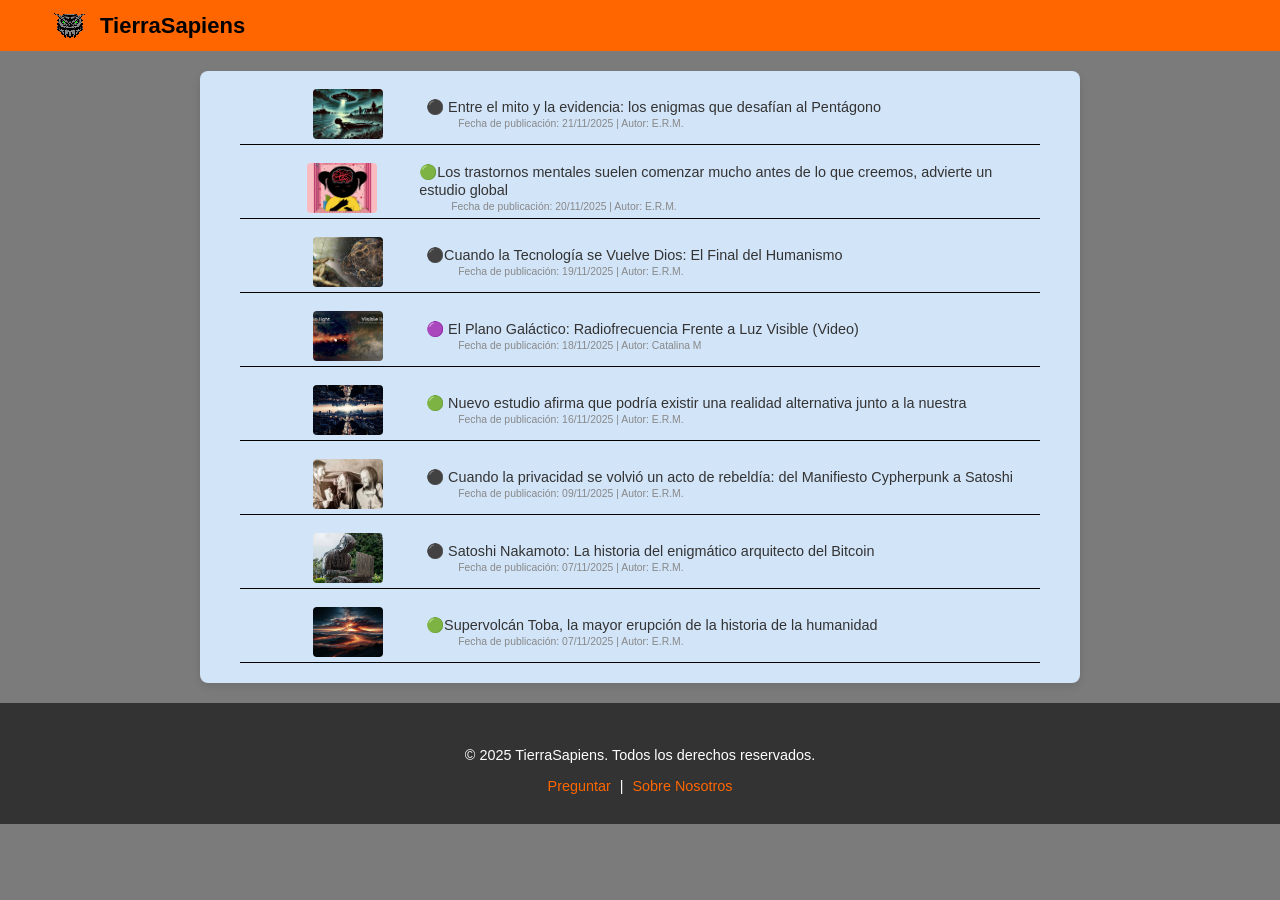
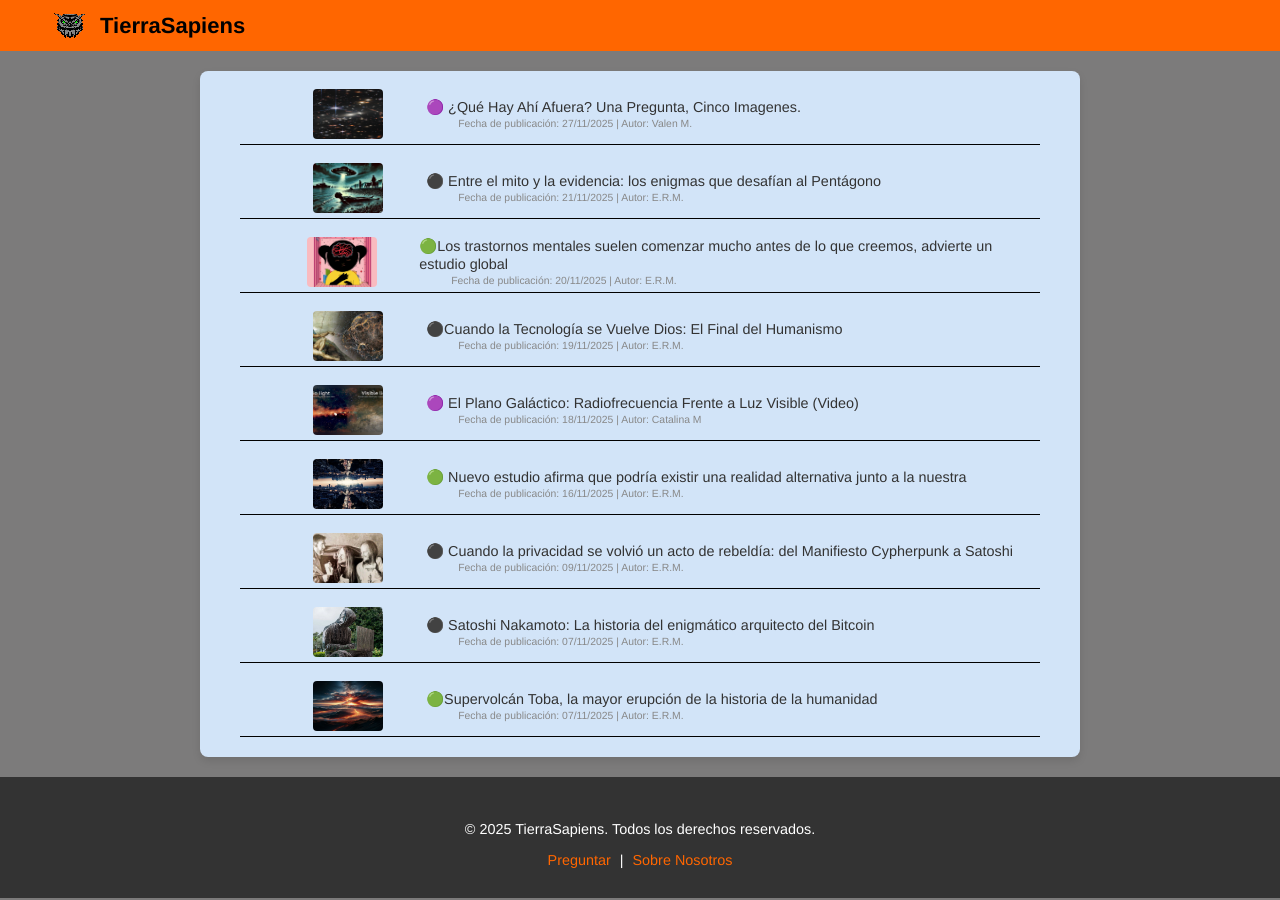
Before and after one commit to TierraSapiens/RealidadAlterna, a Jekyll site: the page built from index.md, in a window 1280 px wide. Built offline with Jekyll 4.4.1, drawn with Linux system fonts in a browser that asks for light colours; part of the change alters nothing that is shown.

Commit message:
modificaciones

```diff
--- /dev/null
+++ b/_posts/2025-11-27-que-hay-ahi-afuera-una-pregunta-una-imagen.md
@@ -0,0 +1,112 @@
+---
+layout: post
+title: "🟣 ¿Qué Hay Ahí Afuera? Una Pregunta, Cinco Imagenes."
+date: 2025-11-27 00:00:00 +0000
+image: images/posts/que-hay-ahi-afuera-una-pregunta-una-imagen/06.png
+author: [Valen M.]
+---
+
+# 🟣 ¿Qué Hay Ahí Afuera? Una Pregunta, Cinco Imagenes.
+---
+> # ☄️ 3I/ATLAS: Una Vista desde el Planeta Tierra
+> <figure>
+    <img src="{{ 'images/posts/que-hay-ahi-afuera-una-pregunta-una-imagen/01.jpg' | relative_url }}" alt="Imagen secundaria">
+    <figcaption>Crédito de la Imagen y Derechos de Autor: Rolando Ligustri</figcaption>
+> </figure>
+## Explicación
+>Ahora en **rumbo de salida** tras su perihelio, o acercamiento máximo al Sol, el 29 de octubre, el **Cometa 3I/ATLAS** es solo el **tercer objeto interestelar conocido** que ha pasado a través de nuestro Sistema Solar.
+
+* Su coma **verdosa** y sus tenues colas se ven contra un fondo de estrellas en la constelación de **Virgo** en esta vista desde el planeta Tierra, registrada con un telescopio pequeño el 14 de noviembre.
+
+* Pero este intruso interestelar es el objeto de una **campaña de observación** en curso y sin precedentes a lo largo de todo el Sistema Solar, que involucra naves espaciales y telescopios espaciales desde la órbita terrestre hasta la superficie de Marte y más allá.
+
+>Y aunque el cometa proveniente de otro sistema estelar ha aumentado su brillo recientemente, aún **necesitarás un telescopio** si quieres ver el 3I/ATLAS desde el planeta Tierra.
+
+>Ahora está sobre el horizonte en los cielos matutinos de noviembre y hará su acercamiento más cercano a la Tierra, a unos cómodos **270 millones de kilómetros** de distancia, alrededor del **19 de diciembre**.
+
+---
+> # 🌌 El Universo Observable
+> <figure>
+    <img src="{{ 'images/posts/que-hay-ahi-afuera-una-pregunta-una-imagen/02.png' | relative_url }}" alt="Imagen secundaria">
+    <figcaption>Crédito de la Ilustración y Licencia: Wikipedia, Pablo Carlos Budassi</figcaption>
+> </figure>
+
+>## Explicación
+>¿Hasta dónde puedes ver? Todo lo que puedes ver, y todo lo que posiblemente podrías ver ahora mismo, asumiendo que tus ojos pudieran detectar todo tipo de radiaciones a tu alrededor, es el **Universo Observable**.
+
+* En luz, lo más lejano que podemos ver proviene del **fondo cósmico de microondas (FCM)**, un momento hace **13.800 millones de años** cuando el universo era opaco como una niebla espesa.
+* Algunos neutrinos y ondas gravitacionales que nos rodean provienen de aún más lejos, pero la humanidad todavía no tiene la tecnología para detectarlos.
+
+>La imagen destacada ilustra el Universo Observable en una escala cada vez más compacta, con la **Tierra y el Sol en el centro**, rodeados por:
+* Nuestro Sistema Solar.
+* Estrellas cercanas.
+* Galaxias cercanas y distantes.
+* Filamentos de materia temprana.
+* El fondo cósmico de microondas.
+
+>Los cosmólogos generalmente asumen que nuestro universo observable es solo la parte cercana de una entidad mayor conocida como "**el universo**", donde se aplica la misma física.
+
+>Sin embargo, hay varias líneas de razonamiento populares pero especulativas que afirman que incluso nuestro universo es parte de un **Multiverso** más grande donde ocurren diferentes constantes físicas, se aplican diferentes leyes físicas, operan dimensiones superiores, o existen versiones ligeramente diferentes por casualidad de nuestro universo estándar.
+
+---
+># ✨ Cúmulo Globular M15: Campo Profundo
+> <figure>
+    <img src="{{ 'images/posts/que-hay-ahi-afuera-una-pregunta-una-imagen/03.jpg' | relative_url }}" alt="Imagen secundaria">
+    <figcaption>Crédito de la Imagen y Derechos de Autor: Álvaro Ibáñez Pérez</figcaption>
+> </figure>
+
+>## Explicación
+>Las estrellas, como las abejas, pululan alrededor del centro del brillante **cúmulo globular M15**.
+
+>Esta esfera central de más de **100.000 estrellas** es una reliquia de los primeros años de nuestra Galaxia, y continúa orbitando el centro de la Vía Láctea.
+**M15**, uno de los cerca de 150 cúmulos globulares que quedan, es notable por:
+
+* Ser fácilmente visible con solo binoculares.
+* Tener en su centro una de las **concentraciones de estrellas más densas** conocidas.
+* Contener una gran abundancia de estrellas **variables** y **púlsares**.
+
+>La imagen destacada de M15 fue tomada combinando exposiciones muy largas —**122 horas en total**— y por eso saca a relucir débiles rastros de gas y polvo frente a la gigantesca bola de estrellas.
+
+>M15 se encuentra a unos **35.000 años luz** de distancia hacia la constelación del **Caballo Alado (Pegaso)**.
+
+---
+># 💫 Andrómeda y Amigos
+> <figure>
+    <img src="{{ 'images/posts/que-hay-ahi-afuera-una-pregunta-una-imagen/04.jpg' | relative_url }}" alt="Imagen secundaria">
+    <figcaption>Crédito de la Imagen y Copyright: Piotr Czerski</figcaption>
+> </figure>
+>## Explicación
+>Este magnífico paisaje celeste extragaláctico está dirigido hacia la **Galaxia de Andrómeda**, la gran galaxia espiral más cercana a la Vía Láctea.
+
+>También logra un **trío del catálogo Messier** al incluir a Andrómeda, catalogada como **Messier 31 (M31)**, junto con **Messier 32 (M32)** y **Messier 110 (M110)** en el mismo campo de visión telescópico.
+
+* En este encuadre, **M32** se encuentra justo a la izquierda del brillante núcleo de la Galaxia de Andrómeda, con **M110** abajo y a la derecha.
+* Tanto M32 como M110 son **galaxias elípticas** y son **satélites** de la espiral más grande, Andrómeda.
+
+>### Detalles
+Al combinar **60 horas** de datos de imagen de banda ancha y banda estrecha, la profunda vista telescópica también revela tentadores detalles de:
+* Carriles de polvo.
+* Jóvenes cúmulos estelares.
+* Regiones de formación estelar a lo largo de los brazos espirales de Andrómeda.
+* Nubes débiles, en primer plano, de gas de hidrógeno resplandeciente.
+
+>Por ahora, Andrómeda y sus amigos se encuentran a unos **2.5 millones de años luz** de nuestra propia gran espiral, la Vía Láctea.
+
+---
+># 🏃 Orión y el Hombre Corriendo
+> <figure>
+    <img src="{{ 'images/posts/que-hay-ahi-afuera-una-pregunta-una-imagen/05.jpg' | relative_url }}" alt="Imagen secundaria">
+    <figcaption>Crédito de la Imagen y Copyright: R. Jay Gabany</figcaption>
+> </figure>
+
+>## Explicación
+Pocas vistas cósmicas pueden despertar tanto la imaginación como **La Gran Nebulosa de Orión**.
+
+* Visible a simple vista como una tenue y vaga **mancha celeste**, la región de formación estelar grande más cercana se extiende a lo largo de esta nítida y colorida imagen telescópica.
+* Designada como **M42** en el Catálogo Messier, el gas y el polvo resplandecientes de la Nebulosa de Orión rodean a **estrellas jóvenes y calientes**.
+
+>Con unos **40 años luz de diámetro**, M42 se encuentra en el borde de una inmensa **nube molecular interestelar**, a solo **1.500 años luz** de distancia, que se halla dentro del mismo brazo espiral de nuestra galaxia Vía Láctea que el Sol.
+
+>Incluyendo la polvorienta nebulosa de reflexión azulada **NGC 1977**, también conocida como la **Nebulosa del Hombre Corriendo** (*Running Man*) a la izquierda del encuadre, las nebulosas natales representan solo una pequeña fracción de la riqueza de material de formación estelar en nuestra vecindad galáctica.
+
+>Dentro de este vivero estelar bien estudiado, los astrónomos también han identificado lo que parecen ser numerosos **sistemas solares infantiles**.
--- a/assets/css/style.css
+++ b/assets/css/style.css
@@ -3,7 +3,7 @@
    (Se aplica a todo el sitio: Barra naranja, menú, contenedor principal)
    ========================================================================== */
 body {
-    font-family: Arial, sans-serif;
+    font-family: Helvetica, sans-serif, Arial;
     margin: 0;
     padding: 0;
     color: #333;            /*CAMBIA COLOR TEXTO PAGINA*/
@@ -102,7 +102,7 @@ footer {
 
 /* --- Lista de Posts --- */
 .post-list {
-    font-family: 'Arial', Verdana, sans-serif;
+    font-family: Helvetica, arial, Verdana, sans-serif;
     list-style: none;
     padding: 0;
     margin-top: 0px;
@@ -135,7 +135,7 @@ footer {
 }
 
 .post-title {
-    font-family: "Arial", Arial Black, sans-serif;
+    font-family: Helvetica, Arial, Arial Black, sans-serif;
     font-size: 0.9em;
     color: #333;
     text-decoration: none;
@@ -182,7 +182,7 @@ footer {
     margin-top: 1px; /* Separación con la imagen */
     margin-bottom: 1px; /* Separación con el texto de abajo */
     line-height: 1.0;
-    font-family: "Arial", sans-serif;
+    font-family: Helvetica, Arial, sans-serif;
 }
 /* --- Título Secundario H2 dentro del Post --- */
 .post-content h2 {
```
Also changed, not shown: images/posts/que-hay-ahi-afuera-una-pregunta-una-imagen/01.jpg (added), images/posts/que-hay-ahi-afuera-una-pregunta-una-imagen/03.jpg (added), images/posts/que-hay-ahi-afuera-una-pregunta-una-imagen/04.jpg (added), images/posts/que-hay-ahi-afuera-una-pregunta-una-imagen/05.jpg (added), images/posts/que-hay-ahi-afuera-una-pregunta-una-imagen/06.png (added), 1 other file.
